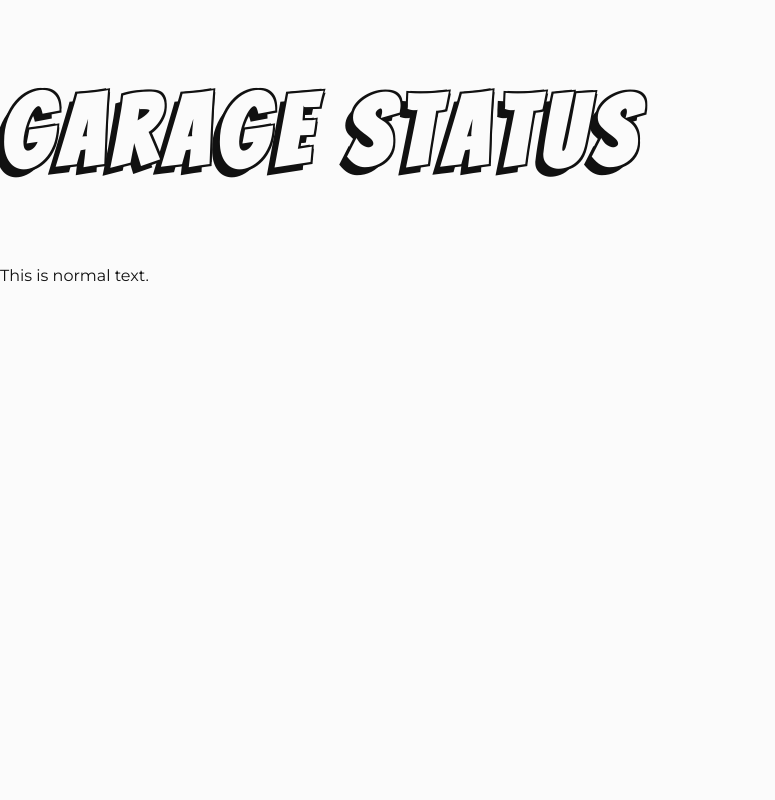
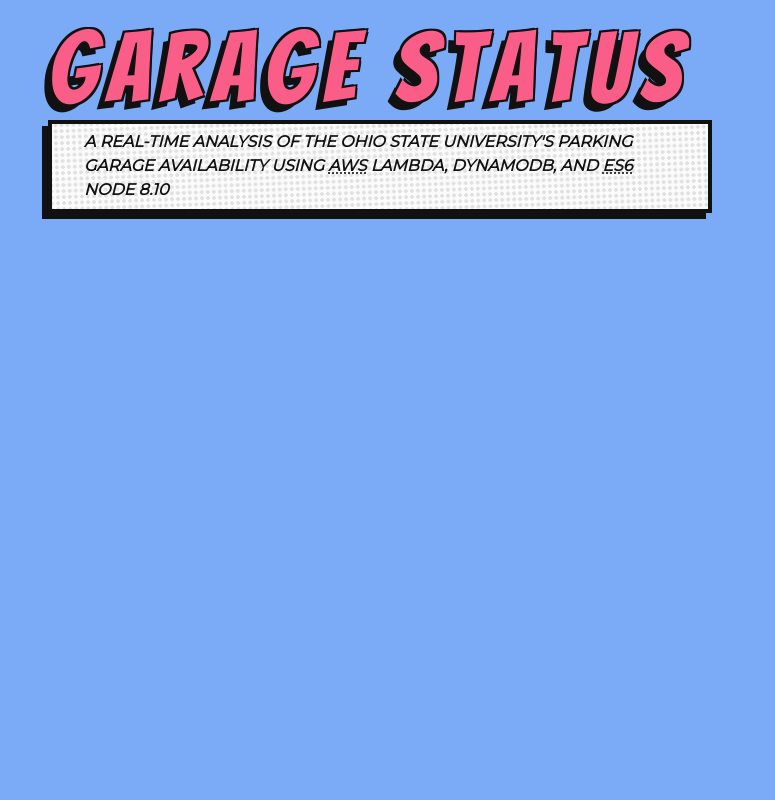
Before and after one commit to bossley9/Sam-Bossley, a React (Create React App) app: page / in a window 1280 px wide. Shown: the top 800 px of the page, without its empty margins (0-775 px from the left). Built offline with nearby package versions, Linux system fonts and the light colour scheme.

Commit message:
added textbox

```diff
--- a/src/_theme.js
+++ b/src/_theme.js
@@ -7,8 +7,6 @@ export default {
     background: '#fbfbfb',
 
     primary: {
-      // main: '',
-      // contrastText: '#111',
     },
 
     secondary: {
@@ -36,4 +34,6 @@ export default {
 
   },
 
+  spacing: '2rem',
+
 }
--- /dev/null
+++ b/src/components/AHidden/index.js
@@ -0,0 +1,18 @@
+import React from 'react';
+import PropTypes from 'prop-types';
+import modules from './AHidden.module.scss';
+
+class AHidden extends React.Component {
+  render() {
+    const { children, url } = this.props;
+    return (
+      <a className={`${modules.hidden}`} href={url}>{children}</a>
+    );
+  }
+}
+
+AHidden.propTypes = {
+  url: PropTypes.string.isRequired,
+}
+
+export default AHidden;
--- a/src/components/Project/Project.scss
+++ b/src/components/Project/Project.scss
@@ -1,5 +1,25 @@
+@import 'src/util';
 
 .project {
   height: 100%;
   width: 100%;
 }
+
+.project header {
+  margin: 0 var(--spacing);
+  padding: calc(var(--spacing) / 2);
+}
+
+.project header h1 {
+  margin: 0;
+}
+
+// media
+
+@media #{$sm-down} {
+
+.project header {
+  margin: var(--spacing) 0;
+}
+
+}
--- a/src/components/Project/index.js
+++ b/src/components/Project/index.js
@@ -4,10 +4,10 @@ import './Project.scss';
 
 class Project extends Component {
   render() {
-    const { background } = this.props;
+    const { backgroundColor } = this.props;
 
     return (
-      <section className='project' style={{ background }}>
+      <section className='project' style={{ backgroundColor }}>
         {this.props.children}
       </section>
     );
@@ -15,11 +15,11 @@ class Project extends Component {
 }
 
 Project.propTypes = {
-  background: PropTypes.string.isRequired,
+  backgroundColor: PropTypes.string,
 }
 
 Project.defaultProps = {
-  background: 'var(--palette-background)',
+  backgroundColor: 'var(--palette-background)',
 }
 
 export default Project;
--- a/src/components/ProjectTitle/index.js
+++ b/src/components/ProjectTitle/index.js
@@ -1,28 +1,23 @@
 import React, { Component } from 'react';
 import PropTypes from 'prop-types';
-import { Typography as Type } from '../';
-import './ProjectTitle.scss';
+import { AH, Type } from '../';
 
 class ProjectTitle extends Component {
   render() {
     const { children, color, url } = this.props;
+    let title = <Type variant='heading1' style={{ color }}>{children}</Type>;
 
-    return (
-      <a className='hidden' href={url}>
-        <Type variant='heading1' style={{ color }}>{children}</Type>
-      </a>
-    );
+    return url ? <AH url={url}>{title}</AH> : title;
   }
 }
 
 ProjectTitle.propTypes = {
-  color: PropTypes.string.isRequired,
-  url: PropTypes.string.isRequired,
+  color: PropTypes.string,
+  url: PropTypes.string,
 }
 
 ProjectTitle.defaultProps = {
-  color: 'var(--palette-foreground)',
-  url: '',
+  color: 'var(--palette-background)',
 }
 
 export default ProjectTitle;
--- /dev/null
+++ b/src/components/TextBox/TextBox.module.scss
@@ -0,0 +1,45 @@
+@import 'src/util';
+
+.textbox {
+  position: relative;
+  width: 50%;
+  padding: 0.4em 2em;
+
+  text-transform: uppercase;
+  font-style: italic;
+  font-weight: 700;
+  line-height: 1.5em;
+
+  border: 4px solid var(--palette-foreground);
+  box-shadow: -6px 6px 0 var(--palette-foreground);
+  overflow: hidden;
+  z-index: 1;
+
+  &::before {
+    content: "";
+    position: absolute;
+    width: 200%;
+    height: 400%;
+    top: -150%;
+    left: -50%;
+
+    background-image: radial-gradient(rgba(0,0,0,0.1) 45%, rgba(0,0,0,0) 44%);
+    background-position: 0 0, 100% 100%;
+    background-size: 6px 6px, 6px 6px, cover;
+
+    z-index: -1;
+    transform: rotate(-2deg);
+  }
+
+}
+
+// media
+
+@media #{$sm-down} {
+
+.textbox {
+  width: 90%;
+  padding: 0.4em;
+}
+
+}
--- /dev/null
+++ b/src/components/TextBox/index.js
@@ -0,0 +1,26 @@
+import React from 'react';
+import PropTypes from 'prop-types';
+import modules from './TextBox.module.scss';
+
+class TextBox extends React.Component {
+  render() {
+    const { backgroundColor, children } = this.props;
+    return (
+      <div className={`${modules.textbox}`} style={{ backgroundColor }}>
+
+        {children}
+
+      </div>
+    );
+  }
+}
+
+TextBox.propTypes = {
+  backgroundColor: PropTypes.string,
+}
+
+TextBox.defaultProps = {
+  backgroundColor: 'var(--palette-background)',
+}
+
+export default TextBox;
--- a/src/components/Typography/Typography.module.scss
+++ b/src/components/Typography/Typography.module.scss
@@ -2,6 +2,7 @@ $scale: 2;
 
 h1, h2, h3, h4, h5, h6, em {
   font-family: var(--typography-fontFamily-primary);
+  font-weight: 400;
   letter-spacing: 0.1em;
   text-shadow: -2px -2px 0 var(--palette-foreground),
                 2px -2px 0 var(--palette-foreground),
--- a/src/components/index.js
+++ b/src/components/index.js
@@ -1,10 +1,12 @@
+import AH from './AHidden';
 import Cell from './Grid/Cell';
 import Grid from './Grid';
 import Project from './Project';
 import ProjectTitle from './ProjectTitle';
+import TextBox from './TextBox';
 import ThemeProvider from './ThemeProvider';
-import Typography from './Typography';
+import Type from './Typography';
 
 export {
-  Cell, Grid, Project, ProjectTitle, ThemeProvider, Typography
+  AH, Cell, Grid, Project, ProjectTitle, TextBox, ThemeProvider, Type
 }
--- a/src/site/GarageStatus/index.js
+++ b/src/site/GarageStatus/index.js
@@ -1,16 +1,16 @@
 import React, { Component } from 'react';
-import { Project, ProjectTitle } from '../../components';
+import { Project, ProjectTitle, TextBox } from '../../components';
 
 class GarageStatus extends Component {
   render() {
     return (
-      <Project background='var(--palette-background)'>
+      <Project backgroundColor='#7baaf7'>
         <header>
-          <ProjectTitle url='https://code.osu.edu/buckeye-oasis/garage-status' color='var(--palette-background)'>Garage Status</ProjectTitle>
-
-          <p>This is normal text.</p>
+          <ProjectTitle color='#fb5d89'>Garage Status</ProjectTitle>
+          <TextBox>
+            A real-time analysis of The Ohio State University's parking garage availability using <abbr title="Amazon Web Services">AWS</abbr> Lambda, DynamoDB, and <abbr title="ECMAScript 6">ES6</abbr> Node 8.10
+          </TextBox>
         </header>
-
       </Project>
     );
   }
--- a/src/site/Pylon/index.js
+++ b/src/site/Pylon/index.js
@@ -1,12 +1,16 @@
 import React, { Component } from 'react';
-import { Project, Typography as Type } from '../../components';
+import { Project, ProjectTitle, TextBox } from '../../components';
 
 class Pylon extends Component {
   render() {
     return (
-      <Project>
-        <Type variant='heading1'>Pylon</Type>
-
+      <Project backgroundColor='gold'>
+        <header>
+          <ProjectTitle color='#ec3c37'>Pylon</ProjectTitle>
+          <TextBox>
+            A cross-platform React-Native mobile app designed to locate <abbr title='Americans with Disabilities Act'>ADA</abbr> accessible entrances on campus
+          </TextBox>
+        </header>
       </Project>
     );
   }
```
Also changed, not shown: src/components/AHidden/AHidden.module.scss (renamed from src/components/ProjectTitle/ProjectTitle.scss).
